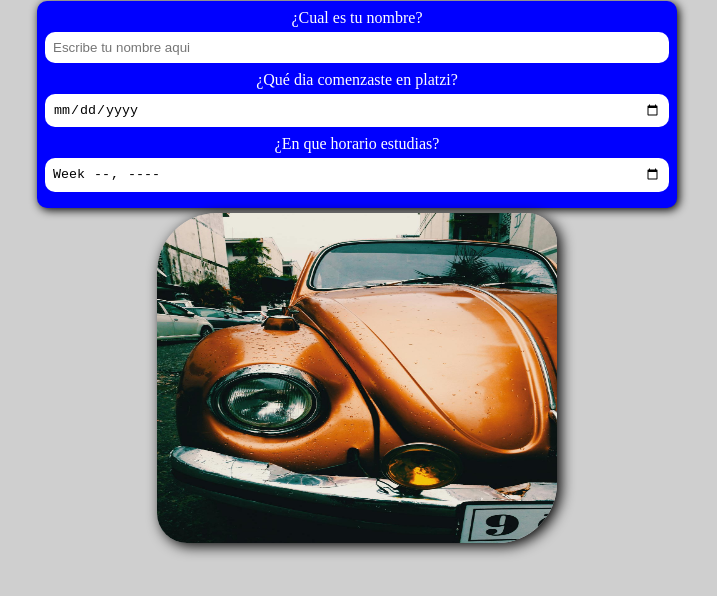
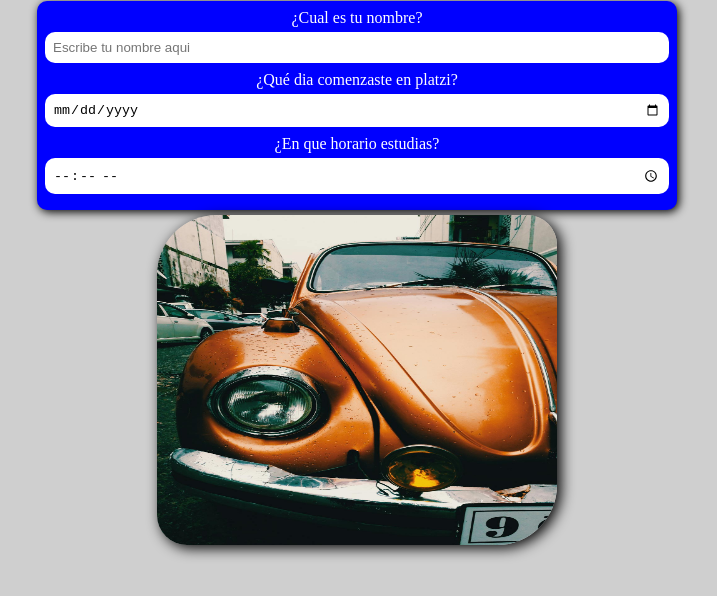
Before and after one commit to Camilo-2003/FrontEnd-Developer-3, a plain HTML site: page Accesibilidad/ClaseLabel-Alt-Title/Index.html in a window 1280 px wide. Shown: the whole page, without its empty margins (283-1000 px from the left). Drawn offline with Linux system fonts and the light colour scheme.

Commit message:
Update Index.html

```diff
--- a/Accesibilidad/ClaseLabel-Alt-Title/Index.html
+++ b/Accesibilidad/ClaseLabel-Alt-Title/Index.html
@@ -16,7 +16,7 @@
             <input type="date" id="dia-inicio" title="Ingresa el dia de inicio en platzi">
 
             <label for="horario">¿En que horario estudias?</label>
-            <input type="week" id="horario" title="Ingresa tu horario de estudio">
+            <input type="time" id="horario" title="Ingresa tu horario de estudio">
         </form>
 
         <section>
```
